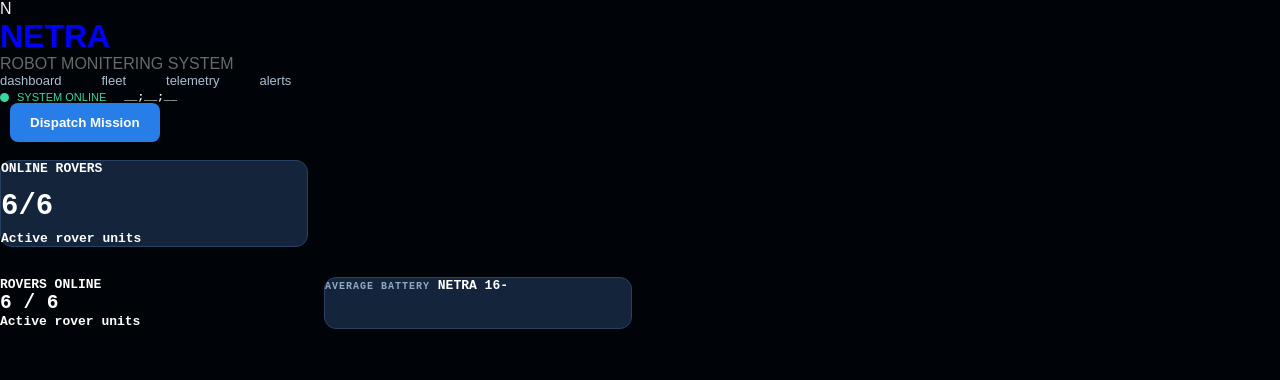
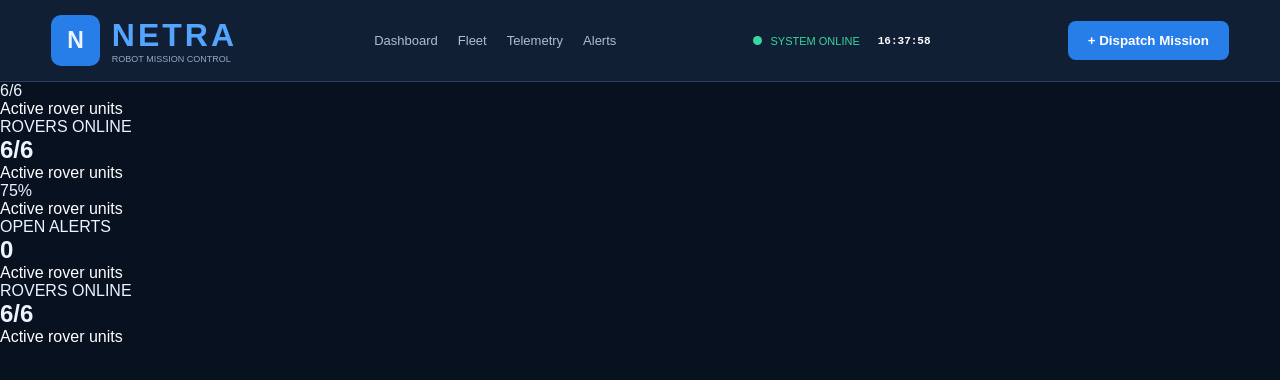
Before and after one commit to not-deepak-77/NETRA, a plain HTML site: page index.html in a window 1280 px wide. Drawn offline with Linux system fonts and the light colour scheme.

Commit message:
version 1

```diff
--- a/index.html
+++ b/index.html
@@ -1,59 +1,61 @@
 <!DOCTYPE html>
-<html>
+<html lang="en">
 <head>
     <meta charset="UTF-8">
-        <meta name="viewport" content="width=device-width" initial-scale="0.5">
-        <title>NETRA ROBOT MONITERING SYSTEM</title>
-
+    <meta name="viewport" content="width=device-width, initial-scale=1.0">
+    <title>NETRA Robot Monitoring System</title>
     <link rel="stylesheet" href="style.css">
 </head>
 <body>
-
-        <header class="Topbar">
-
-            <div class="BRAND">
-                <div class="BRAND-LOGO">N</div>
+ <header class="topbar">
+  <div class="brand">
+    <div class="brand-logo">N</div>
     <div>
-                <h1 style="color : blue;">NETRA</h1>
-                <p style="color :dimgrey">ROBOT MONITERING SYSTEM</p>
+      <h1>NETRA</h1>
+      <p>ROBOT MISSION CONTROL</p>
     </div>
   </div>
   <nav>
-                <a href="#Dashboard">dashboard</a><br>
-                <a href="#Fleet">fleet</a><br>
-                <a href="#Telemetry">telemetry</a><br>
-                <a href="#Alerts">alerts</a><br>
+    <a href="#dashboard">Dashboard</a>
+    <a href="#fleet">Fleet</a>
+    <a href="#telemetry">Telemetry</a>
+    <a href="#alerts">Alerts</a>
   </nav>
    <div class="header-right">
-            <spam class="online-dot"> </spam>
-            <spam>SYSTEM ONLINE</spam>
-            <strong id="clock">__;__;__</strongm>
+    <span class="online-dot"></span>
+    <span>SYSTEM ONLINE</span>
+    <strong id="clock">--:--:--</strong>
   </div>
-        <button id="dispatch-open">Dispatch Mission</button>
-
+  <button id="dispatch-open" type="button">
+    + Dispatch Mission</button>
 </header>
-        <!--Main Content-->
-        <main class="">
-        <!--KPI Cards-->
+<script src="script.js"></script>
+<main class="page">
   <section class="kpi-grid">
-            <article class="kpi-card">
-                <spam> ONLINE ROVERS</spam>
-                <h2>6/6</h2>
+    <article class="kpi-card>
+      <span>ROVERS ONLINE</span>
+      <h2 id="ONLINE-COUNT">6/6</h2>
       <p>Active rover units</p>
       </article>
-        </section>
-        </main>
-    <main class=""page>
-        <section class="kpi-grid">
-
-            <article class=" "kpi-card>
+       <article class="kpi-card>
       <span>ROVERS ONLINE</span>
-                <h2 id="online-count">6 / 6</h2>
+      <h2 id="ONLINE-COUNT">6/6</h2>
       <p>Active rover units</p>
       </article>
-            <article class="kpi-card">
+       <article class="kpi-card>
       <span>AVERAGE BATTERY</span>
-                NETRA 16-
+      <h2 id="average-battery">75%</h2>
+      <p>Active rover units</p>
+      </article>
+       <article class="kpi-card>
+      <span>OPEN ALERTS</span>
+      <h2 id="Alerts Count">0</h2>
+      <p>Active rover units</p>
+      </article>
+       <article class="kpi-card>
+      <span>ROVERS ONLINE</span>
+      <h2 id="ONLINE-COUNT">6/6</h2>
+      <p>Active rover units</p>
       </article>
   </section>
 </main>
--- a/script.js
+++ b/script.js
@@ -0,0 +1,15 @@
+function updateClock() {
+    const now = new Date();
+
+    let hours = now.getHours();
+    let minutes = now.getMinutes();
+    let seconds = now.getSeconds();
+
+    let time = hours + ":" + minutes + ":" + seconds;
+
+    document.getElementById("clock").textContent = time;
+}
+
+setInterval(updateClock, 1000);
+
+updateClock();
--- a/style.css
+++ b/style.css
@@ -7,7 +7,7 @@ html {
     scroll-behavior: smooth;
 }
 body {
-    background: #000408;
+    background: #08111f;
     color: #edf4ff;
     font-family: Arial, sans-serif;
     min-height: 100vh;
@@ -40,7 +40,7 @@ button:hover {
     gap: 12px;
 }
 .brand-logo {
-    background: #0f83f6;
+    background: #287ee8;
     border-radius: 10px;
     padding: 12px 16px;
     font-size: 23px;
@@ -84,47 +84,41 @@ nav a:hover {
     margin-left: 10px;
     font-family: monospace;
 }
+.page p{
+    color:white
+}
+.kpi_grid{
+    display:grid;
+    grid-template-colums:repeat(4,1fr);
+    gap:16px;
+    margin-bottom:30px;
 
-.page {
-    padding: 35px 5%;
+    .pi-card, .panel{
+        background:blue
+        border: 1px solid white
+    border-radius:12px;
   }
 
-.page p {
-    color: #91a8c5;
+  .kpi-card{
+    padding:22px;
+    transition:0.2s;
   }
 
-.kpi-grid {
-    display: grid;
-    grid-template-columns: repeat(4, 1fr);
-    gap: 16px;
-    margin-bottom: 30px;
+  .kpi-card:hover{
+    border-color:grey
+    transform: translateY(-3px);
   }
 
-.kpi-card,.panel {
-    background: #14243a;
-    border: 1px solid #2a4262;
-    border-radius: 12px;
+.kpi-card span{
+    color:blue
+    font-size:10px;
+    letter-spacing:1px;
+    font-weight:bold;
 }
-
-.kpi-card {
-    NETRA 16-Part Execution Plan | page 12
-    padding: 22px;
-    transition: 0.2s;
+.kpi-card h2{
+    color:blue;
+    font-size:29px;
+    margin:14px 0 8px;
 }
-
-.kpi-card:hover {
-    border-color: #438cff;
-    transform: translateY(-3px);
+.kpi-card
 }
-.kpi-card span {
-    color: #91a8c5;
-    font-size: 10px;
-    letter-spacing: 1px;
-    font-weight: bold;
-}
-
-.kpi-card h2 {
-    color:b #54a5ff;
-    font-size: 29px;
-    margin: 14px 0 8px;
-}
```
Lines whose indentation alone changed are shown as unchanged.
